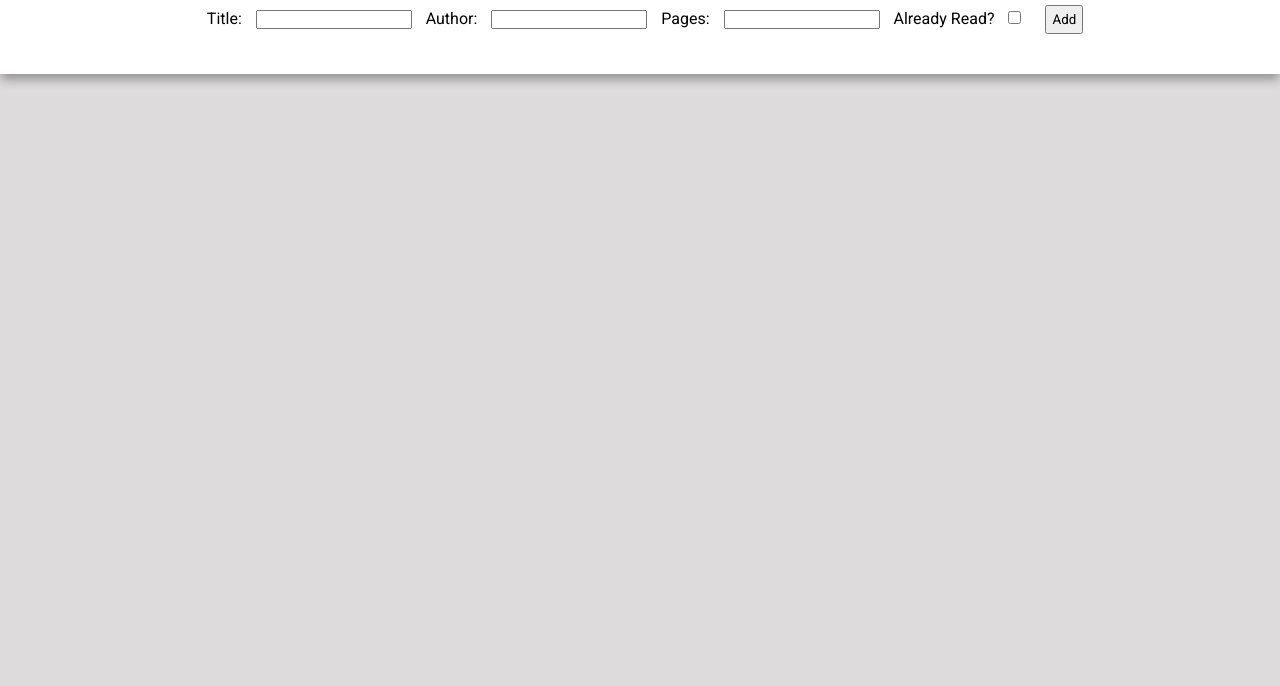
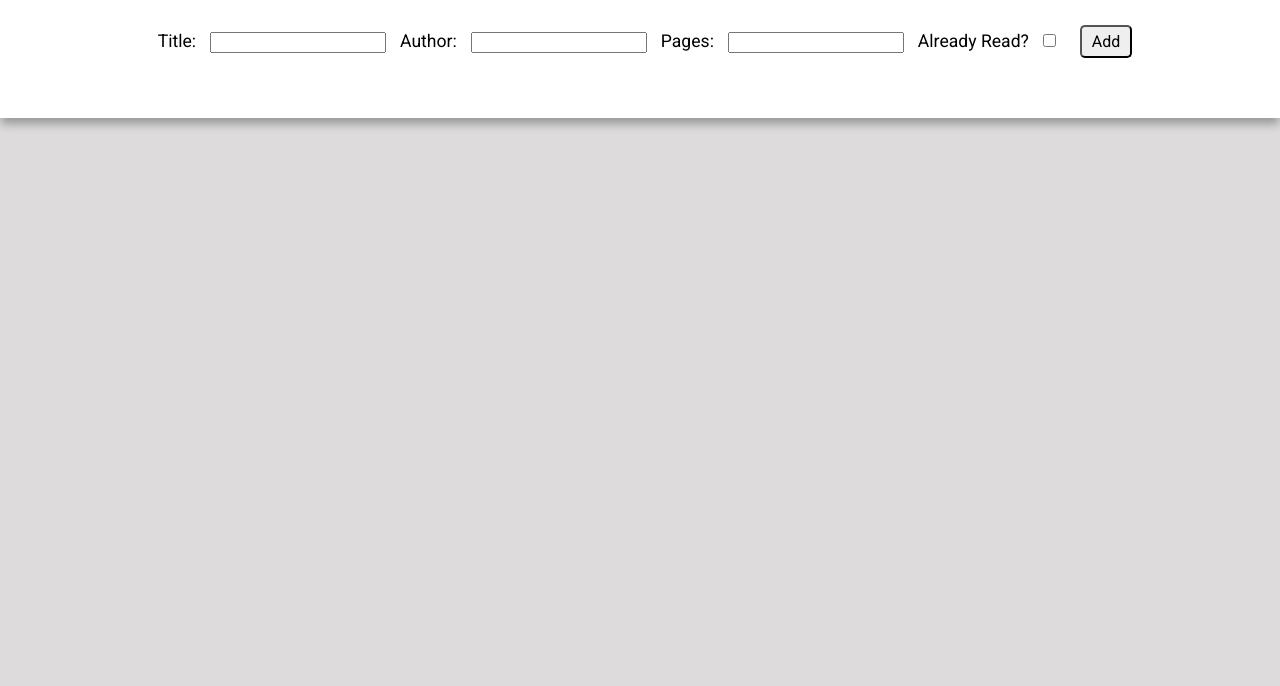
Before and after one commit to CMFernandes/library, a plain HTML site: page index.html in a window 1280 px wide. Both pictures are taken after a click on the button "+ New Book". Shown: the part 114-800 px from the top of the page. Drawn offline with Linux system fonts and the light colour scheme; a web font is replaced by a local one.

Commit message:
changed label &input ft-size

```diff
--- a/style.css
+++ b/style.css
@@ -25,20 +25,28 @@ h1{
 .formContainer{
     display: flex;
     justify-content: center;
+    padding: 20px;
 }
 
 form > label{
     margin: 10px;
+    font-size: 1.1rem;
+}
+
+form > input{
+    font-size: 0.9rem;
 }
 
 form > button{
-    padding: 5px;
+    padding: 5px 10px;
+    font-size: 1rem;
     margin-left: 20px;
+    border-radius: 5px;
 }
 
 form > button:hover{
     background-color: var(--hoover-color);
-    border: var(--hoover-color) solid 1px;
+    border: var(--hoover-color) solid 2px;
 }
 .newBookCont{
     display: flex;
@@ -111,7 +119,6 @@ form > button:hover{
 }
 
 .card >button:nth-child(6):hover{
-    border: rgb(219, 73, 73) solid 1px ;
     background-color: rgb(219, 73, 73);
 
 }
```
